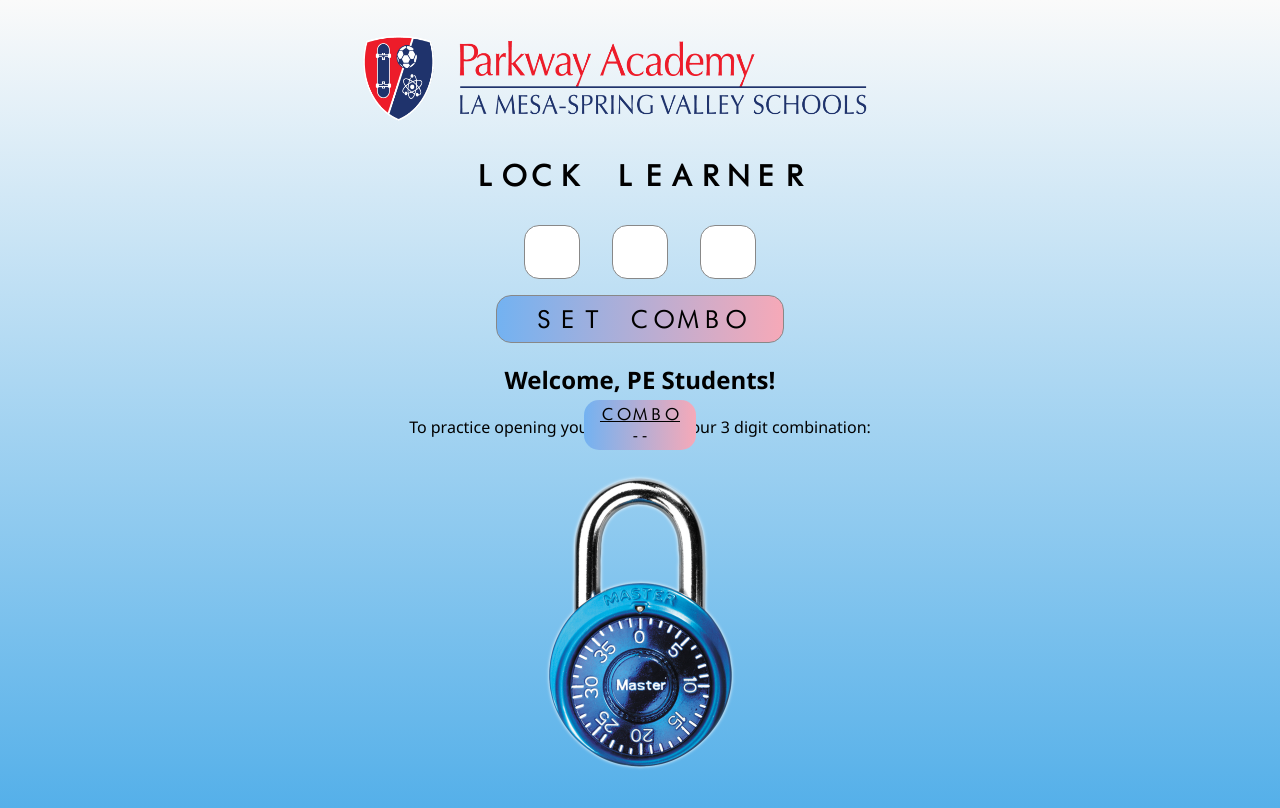
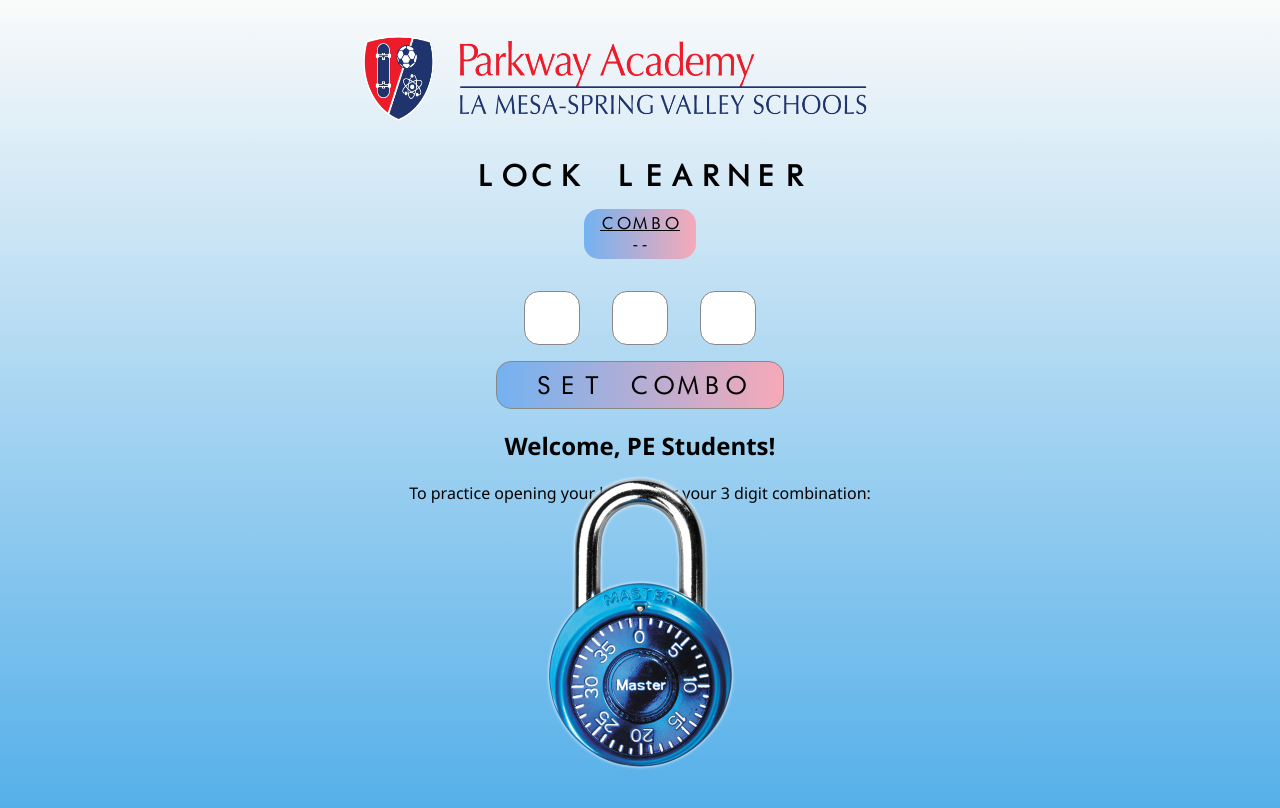
Before and after one commit to timdobranski/lock-learner, a Next.js app: page / in a window 1280 px wide. Shown: the top 808 px of the page. Built offline with nearby package versions, Linux system fonts and the light colour scheme.

Commit message:
Moved combo container

```diff
--- a/app/page.module.css
+++ b/app/page.module.css
@@ -40,9 +40,10 @@
 
 }
 #comboContainer {
-  position: fixed;
+  position: relative;
   top: 50%;
   margin: 0 auto;
+  margin-top: 1rem;
 
   background: linear-gradient(to right, rgb(115, 178, 241), rgb(246, 169, 184));
   padding: .25rem 1rem .25rem 1rem;
```
